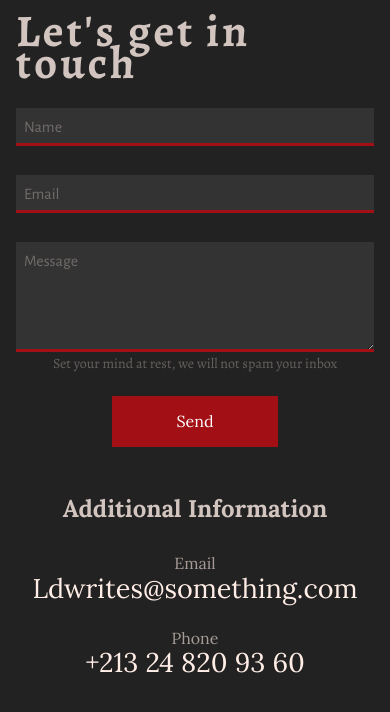
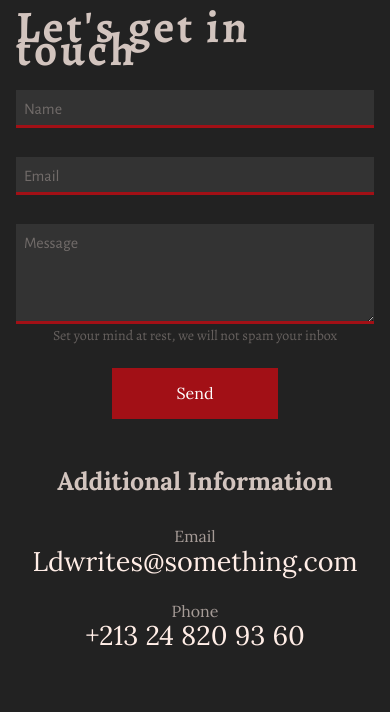
Before and after one commit to LokmaneDaoudi/L.D.Bsoton, a Nuxt app: page /contact in a window 390 px wide. Shown: the top 712 px of the page. Built offline with nearby package versions, Linux system fonts and the light colour scheme.

Commit message:
fixed md break point

```diff
--- a/assets/styles/primeflex/_grid.scss
+++ b/assets/styles/primeflex/_grid.scss
@@ -21,7 +21,7 @@
   padding-left: 0;
 }
 
-@media screen and (min-width: 768px) {
+@include media-breakpoint-down(xl) {
   .g-3 {
     margin-right: -5rem;
     margin-left: -5rem;
@@ -33,6 +33,20 @@
     padding-left: 5rem;
   }
 }
+
+@include media-breakpoint-down(lg) {
+  .g-3 {
+    margin-right: -3.5rem;
+    margin-left: -3.5rem;
+  }
+
+  .g-3 > .col,
+  .g-3 > [class*='col-'] {
+    padding-right: 3.5rem;
+    padding-left: 3.5rem;
+  }
+}
+
 .col {
   flex-grow: 1;
   flex-basis: 0;
--- a/assets/styles/primeflex/_primeflex.scss
+++ b/assets/styles/primeflex/_primeflex.scss
@@ -1,5 +1,6 @@
 @import './reboot';
 @import './variables';
+@import './functions';
 @import './mixins';
 @import './grid';
 @import './colors';
--- a/components/Header.vue
+++ b/components/Header.vue
@@ -2,7 +2,18 @@
 
 <template>
   <header>
-    <div class="container pb-3 pt-5 md:py-3 xl:py-4 flex align-items-center">
+    <div
+      class="
+        container
+        pb-3
+        pt-5
+        md:py-2
+        lg:py-3
+        xl:py-4
+        flex
+        align-items-center
+      "
+    >
       <div class="f-alegreya f-medium f-24px md:f-32px xl:f-42px">
         L.D. Boston
       </div>
--- a/pages/about-me.vue
+++ b/pages/about-me.vue
@@ -1,6 +1,6 @@
 <template>
   <div class="container">
-    <div class="row g-3 py-3 md:pt-4 relative">
+    <div class="row g-3 py-3 md:pt-3 lg:pt-4 relative">
       <div class="col-12 md:col-6 align-self-center">
         <div class="avatar-img box">
           <img src="/img/avatar.jpg" class="box-content px-3 xl:px-5" alt="" />
@@ -91,11 +91,17 @@
       @include media-breakpoint-down(xl) {
         margin-bottom: 13px;
       }
+      @include media-breakpoint-down(lg) {
+        margin-bottom: 8px;
+      }
     }
 
     line-height: 31px;
     @include media-breakpoint-down(xl) {
       line-height: 22px;
+    }
+    @include media-breakpoint-down(lg) {
+      line-height: 16px;
     }
   }
 }
--- a/pages/books.vue
+++ b/pages/books.vue
@@ -1,16 +1,16 @@
 <template>
-  <div class="container py-4">
+  <div class="container py-3 lg:py-4">
     <div class="flex flex-column mx-auto" style="max-width: 1327px">
       <div class="flex book" v-for="book in books" :key="book.title">
         <div
           class="
             f-alegreya f-bold
-            md:f-40px
+            lg:f-40px
             xl:f-61px
             op-60
             text-vertical-up
             hidden
-            md:block
+            lg:block
           "
         >
           {{ book.title }}
@@ -49,7 +49,7 @@
             <hr class="mt-3 xl:mt-5 mb-1 w-10 mx-auto" />
             <p
               v-html="book.body"
-              class="f-16 md:f-14 xl:f-18px op-80"
+              class="f-16 md:f-12 lg:f-14 xl:f-18px op-80"
               style="line-height: 21px"
             />
           </div>
@@ -57,12 +57,12 @@
         <div
           class="
             f-alegreya f-bold
-            md:f-40px
+            lg:f-40px
             xl:f-61px
             op-60
             text-vertical-down
             hidden
-            md:block
+            lg:block
           "
         >
           {{ book.sub_title_aside }}
--- a/pages/contact.vue
+++ b/pages/contact.vue
@@ -74,20 +74,20 @@
           md:text-left
         "
       >
-        <h2 class="md:f-35px xl:f-54px op-80">Additional Information</h2>
+        <h2 class="f-25px lg:f-35px xl:f-54px op-80">Additional Information</h2>
         <div class="mt-5">
-          <div class="f-28 md:f-30px xl:f-39px op-60">Email</div>
+          <div class="f-28 lg:f-30px xl:f-39px op-60">Email</div>
           <a
-            class="f-27px md:f-28px xl:f-35px md:mt-2 xl:mt-3"
+            class="f-27px lg:f-28px xl:f-35px md:mt-2 xl:mt-3"
             href="mailto:ldwrites@something.com"
           >
             Ldwrites@something.com
           </a>
         </div>
         <div>
-          <div class="f-28 md:f-30px xl:f-39px op-60">Phone</div>
+          <div class="f-28 lg:f-30px xl:f-39px op-60">Phone</div>
           <a
-            class="f-27px md:f-28px xl:f-28px md:mt-2 xl:mt-3"
+            class="f-27px lg:f-28px xl:f-28px md:mt-2 xl:mt-3"
             href="tel:+213248209360"
           >
             +213 24 820 93 60
@@ -109,8 +109,8 @@ h1 {
     letter-spacing: 9px;
   }
   @include media-breakpoint-down(lg) {
-    font-size: 111px;
-    line-height: 0.7;
+    font-size: 77px;
+    line-height: 0.5;
     letter-spacing: 3px;
   }
   @include media-breakpoint-down(md) {
@@ -165,10 +165,10 @@ textarea {
     height: 130px;
   }
   @include media-breakpoint-down(lg) {
-    height: 120px;
+    height: 100px;
   }
   @include media-breakpoint-down(md) {
-    height: 110px;
+    height: 90px;
   }
 }
 </style>
--- a/pages/index.vue
+++ b/pages/index.vue
@@ -1,6 +1,6 @@
 <template>
   <div class="container">
-    <div class="row py-5">
+    <div class="row md:py-4 lg:py-5">
       <div
         class="
           md:col-6
@@ -12,7 +12,9 @@
           xl:mt-6
         "
       >
-        <p class="f-alegreya f-28px md:f-35px xl:f-50px">Hello!</p>
+        <p class="f-alegreya f-28px md:f-35px xl:f-50px md:my-2 lg:my-3">
+          Hello!
+        </p>
         <h1 class="f-alegreya my-0 f-44px md:f-3xl lg:f-6xl xl:f-7xl xl:my-4">
           I am L.D. Boston
         </h1>
@@ -28,7 +30,8 @@
           class="
             btn btn-primary
             f-16px
-            md:f-20px
+            md:f-18px
+            lg:f-20px
             xl:f-24px xl:py-4 xl:px-7
             md:mt-3
             xl:mt-4
```
